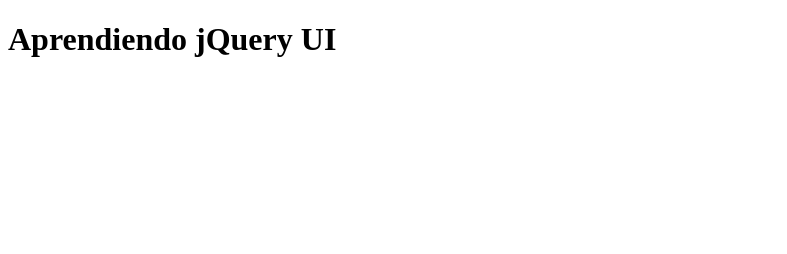
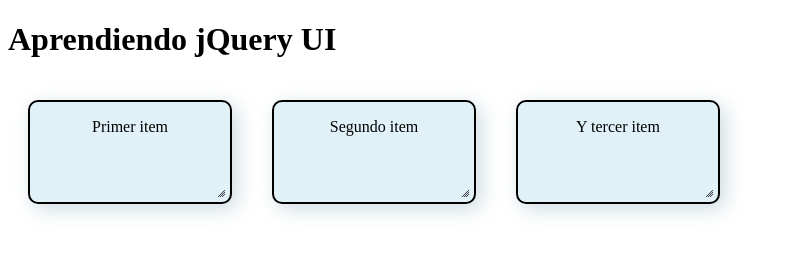
Before and after one commit to EstiBv/Learning-JQuery, a plain HTML site: page interface.html in a window 1280 px wide. Shown: the whole page, without its empty margins (0-787 px from the left). Drawn offline with Linux system fonts and the light colour scheme.

Commit message:
draggable & resizable

```diff
--- a/interface.html
+++ b/interface.html
@@ -5,13 +5,29 @@
     <meta name="viewport" content="width=device-width, initial-scale=1.0" />
     <title>Aprendiendo jQuery UI</title>
     <script type="text/javascript" src="./js/jquery-3.5.1.min.js"></script>
+    <link rel="stylesheet" href="js/jquery-ui-1.12.1/jquery-ui.min.css" />
+    <link
+      rel="stylesheet"
+      href="js/jquery-ui-1.12.1/jquery-ui.structure.min.css"
+    />
+    <link rel="stylesheet" href="js/jquery-ui-1.12.1/jquery-ui.theme.min.css" />
     <script
       type="text/javascript"
       src="./js/jquery-ui-1.12.1/jquery-ui.min.js"
     ></script>
+    <link rel="stylesheet" href="./styles/interfaces.css" />
     <script type="text/javascript" src="./js/06-interface.js"></script>
   </head>
   <body>
     <h1>Aprendiendo jQuery UI</h1>
+    <div class="item">
+      <p>Primer item</p>
+    </div>
+    <div class="item">
+      <p>Segundo item</p>
+    </div>
+    <div class="item">
+      <p>Y tercer item</p>
+    </div>
   </body>
 </html>
--- a/js/06-interface.js
+++ b/js/06-interface.js
@@ -1,3 +1,9 @@
 $(document).ready(function () {
-  console.log("hola");
+  const items = $(".item");
+
+  // mover elementos por pag
+  items.draggable();
+
+  // redimensionar elementos de la pag (cargados en htlm <links struture.min.css & theme.min.css />)
+  items.resizable();
 });
--- /dev/null
+++ b/styles/interfaces.css
@@ -0,0 +1,12 @@
+.item {
+  width: 200px;
+  height: 100px;
+  border: 2px solid black;
+  background-color: #e0f1f7;
+  border-radius: 10px;
+  margin: 20px;
+  float: left;
+  -webkit-filter: drop-shadow(5px 5px 10px #cddbe0);
+  filter: drop-shadow(5px 5px 10px #cddbe0);
+  text-align: center;
+}
```
